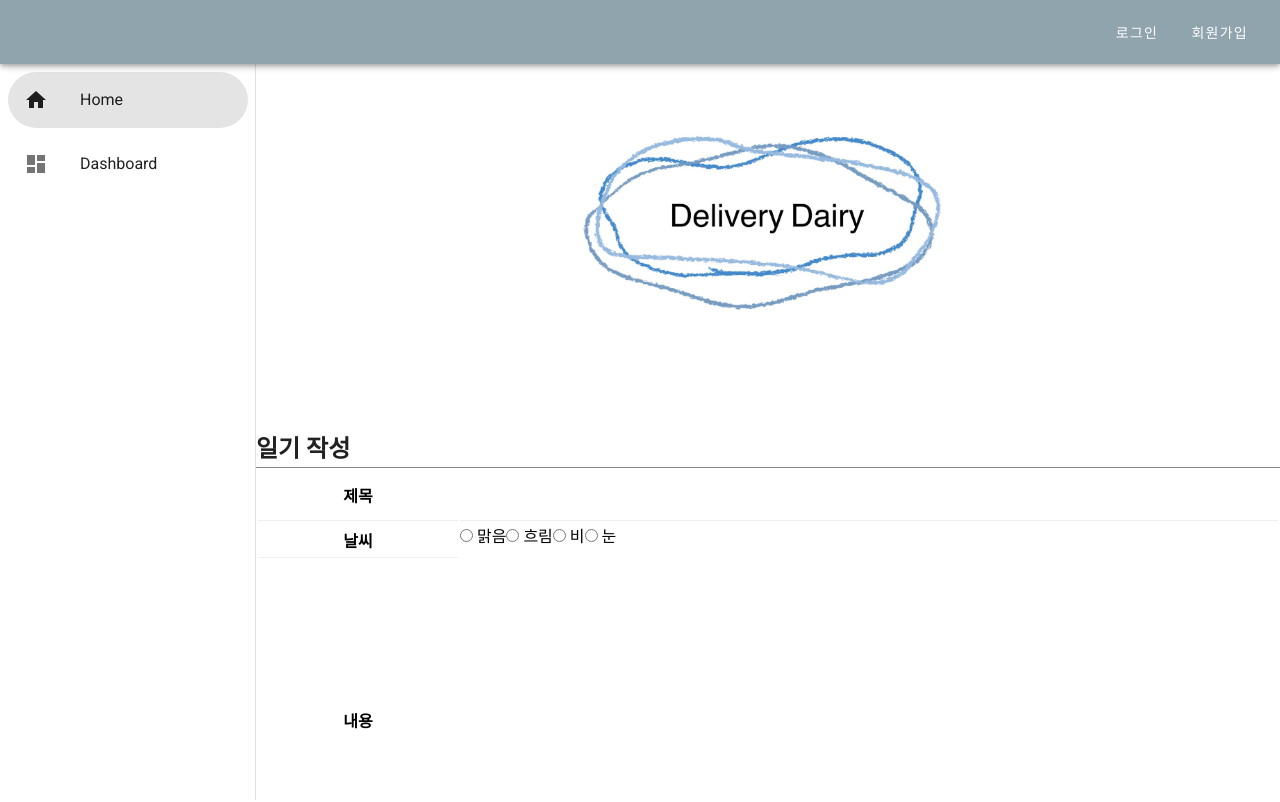
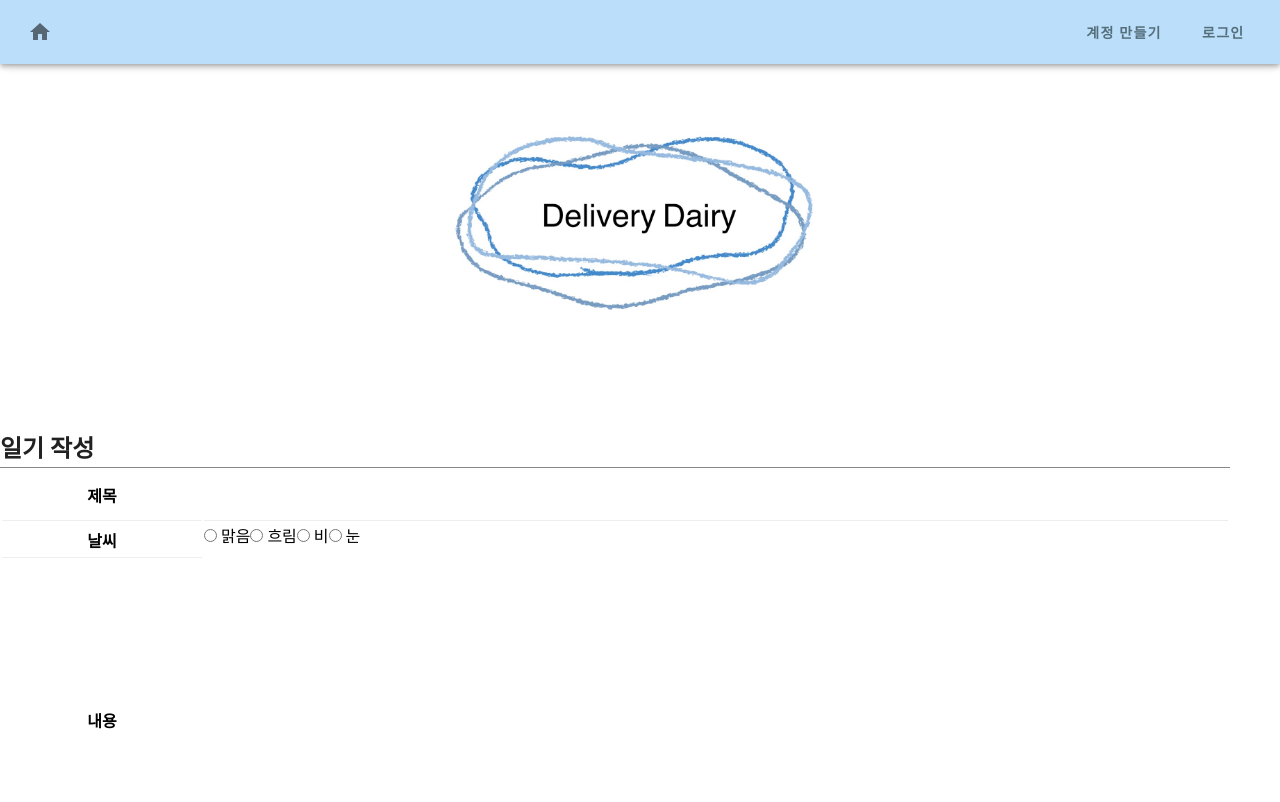
Before and after one commit to ji-one/delivery-diary, a Vue app: page / in a window 1280 px wide. Shown: the top 802 px of the page. Built offline with nearby package versions, Linux system fonts and the light colour scheme.

Commit message:
style: update app-bar, delete navigation-drawer

```diff
--- a/src/App.vue
+++ b/src/App.vue
@@ -1,52 +1,89 @@
 <template>
   <v-app>
-    <v-app-bar app color="blue-grey lighten-2" clipped-left>
+    <v-app-bar app color="blue lighten-4">
+      <router-link to="/">
+        <v-btn icon>
+          <v-icon>mdi-home</v-icon>
+        </v-btn></router-link
+      >
       <v-spacer></v-spacer>
-      <router-link to="/"></router-link>
-      <v-btn v-if="!this.$store.state.login" text color="white" to="/signin"
+      <!-- TODO refactor: 버튼 속성 코드 중복 -->
+      <v-btn
+        v-if="!this.$store.state.login"
+        class="font-weight-bold"
+        color="blue-grey darken-1"
+        large
+        rounded
+        text
+        to="/signup"
+        >계정 만들기</v-btn
+      >
+      <v-btn
+        v-if="!this.$store.state.login"
+        class="font-weight-bold"
+        color="blue-grey darken-1"
+        large
+        rounded
+        text
+        to="/signin"
         >로그인</v-btn
       >
-      <v-btn v-if="!this.$store.state.login" text color="white" to="/signup"
-        >회원가입</v-btn
+      <v-btn
+        v-if="this.$store.state.login"
+        class="font-weight-bold"
+        color="blue-grey darken-1"
+        large
+        rounded
+        text
+        >배송 현황</v-btn
       >
-      <v-btn v-if="this.$store.state.login" text color="white" @click="signout"
-        >로그아웃</v-btn
+      <v-btn
+        v-if="this.$store.state.login"
+        class="font-weight-bold"
+        color="blue-grey darken-1"
+        large
+        rounded
+        text
+        >MY DASHBOARD</v-btn
       >
+      <v-menu offset-y v-if="this.$store.state.login">
+        <template v-slot:activator="{ on, attrs }">
+          <v-btn
+            class="font-weight-bold"
+            color="blue-grey darken-1"
+            large
+            rounded
+            text
+            v-bind="attrs"
+            v-on="on"
+          >
+            <profile />
+          </v-btn>
+        </template>
+        <v-list>
+          <v-list-item to="/mypage">
+            <v-list-item-title>내 정보</v-list-item-title>
+          </v-list-item>
+          <v-list-item @click="signout">
+            <v-list-item-title>로그아웃</v-list-item-title>
+          </v-list-item>
+        </v-list>
+      </v-menu>
     </v-app-bar>
-    <v-navigation-drawer app clipped>
-      <v-list rounded>
-        <v-list-item to="/">
-          <v-list-item-icon>
-            <v-icon>mdi-home</v-icon>
-          </v-list-item-icon>
-          <v-list-item-title>Home</v-list-item-title>
-        </v-list-item>
-        <v-list-item v-if="this.$store.state.login" to="/mypage">
-          <v-list-item-icon>
-            <v-icon>mdi-account</v-icon>
-          </v-list-item-icon>
-          <v-list-item-title>My Page</v-list-item-title>
-        </v-list-item>
-        <v-list-item to="/dashboard">
-          <v-list-item-icon>
-            <v-icon>mdi-view-dashboard</v-icon>
-          </v-list-item-icon>
-          <v-list-item-title>Dashboard</v-list-item-title>
-        </v-list-item>
-      </v-list>
-    </v-navigation-drawer>
     <v-main>
       <router-view />
     </v-main>
     <v-footer></v-footer>
   </v-app>
 </template>
-
 <script>
+import profile from "./components/App/Profile";
 export default {
   name: "App",
-
   data: () => ({}),
+  components: {
+    profile,
+  },
   methods: {
     signout() {
       this.$store.commit("del_token");
--- /dev/null
+++ b/src/components/App/Profile.vue
@@ -0,0 +1,9 @@
+<template>
+  <div>
+    {{ this.$store.state.nickname }}
+    <v-avatar size="38" class="ml-2 mr-2">
+      <v-img src="../../assets/profile.png"></v-img>
+    </v-avatar>
+    ▾
+  </div>
+</template>
```
Also changed, not shown: src/assets/profile.png (added).
